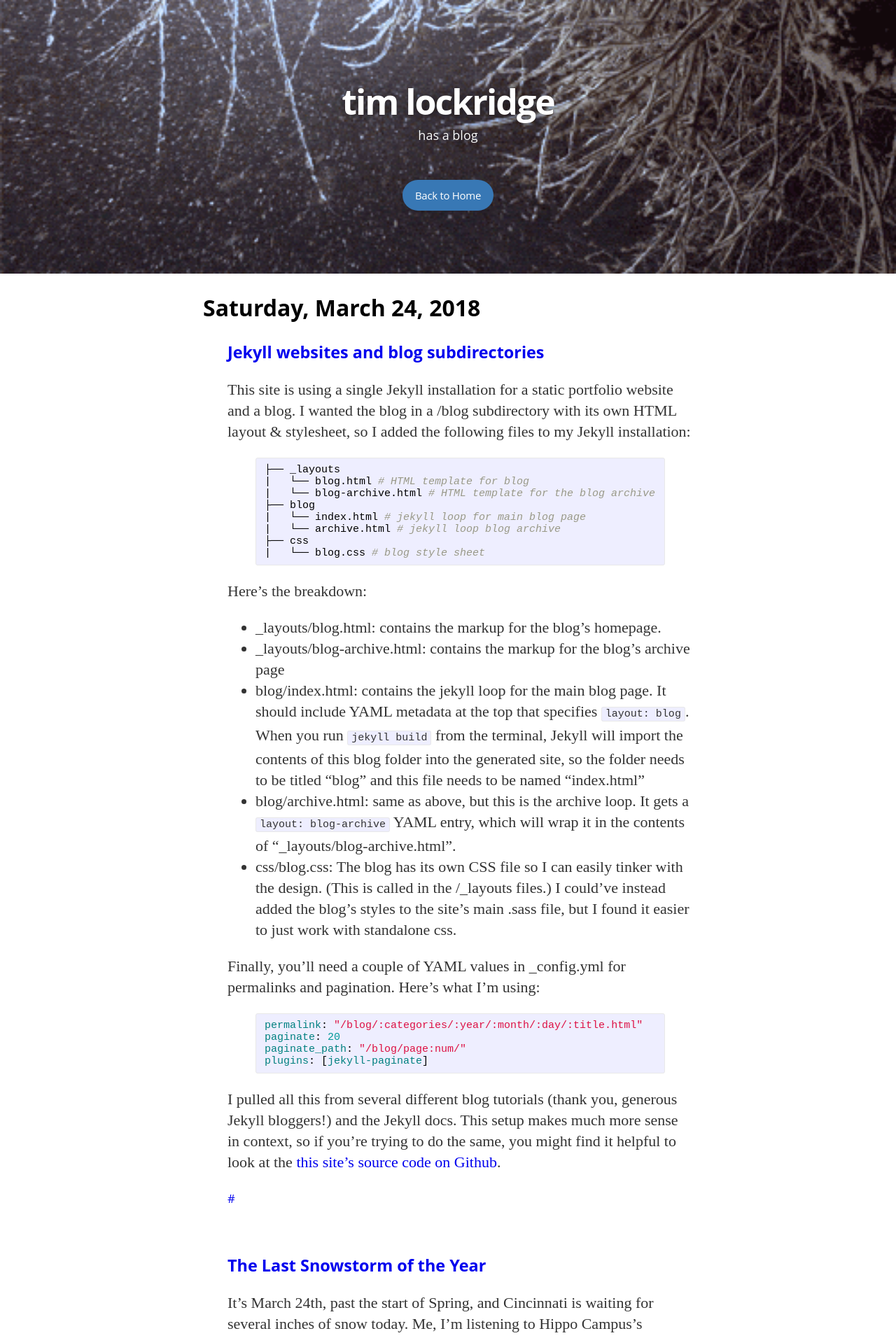
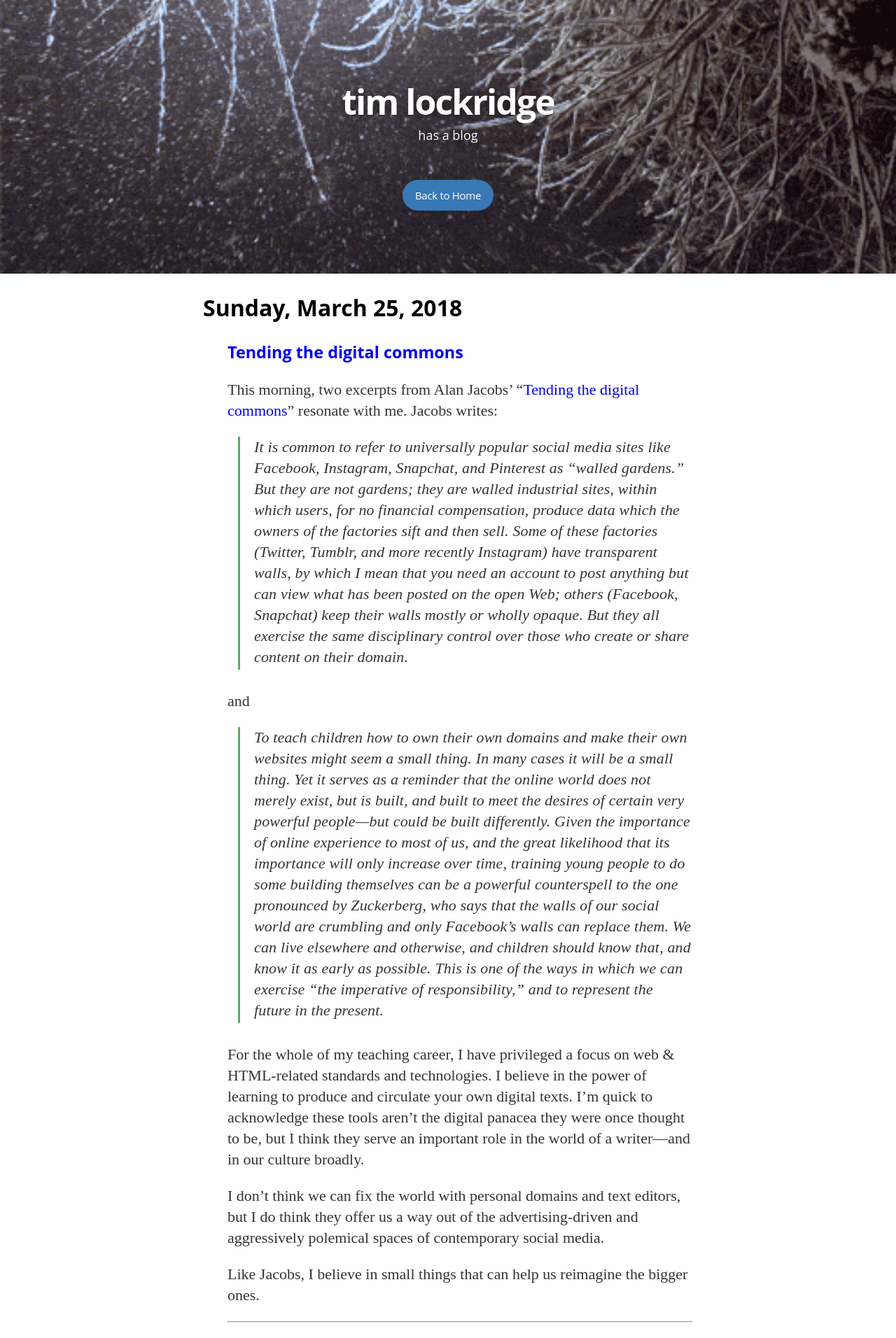
Before and after one commit to timlockridge/timlockridgedotcom, a Jekyll site: the page built from blog/index.html, in a window 1280 px wide. Shown: the top 1912 px of the page at 70% size. Built offline with Jekyll 4.4.1, drawn with Linux system fonts in a browser that asks for light colours; nearby versions of some CDN libraries; some web fonts are replaced; Markdown is read by kramdown in place of the engine named in the settings; the list of posts is cut into pages by our own code; comment, search, counter and statistics services are not loaded; some of the changed text lies outside the part shown.

Commit message:
new post; adjusting blockquote css

```diff
--- /dev/null
+++ b/_posts/2018-03-25-tending-the-digital-commons.md
@@ -0,0 +1,23 @@
+---
+layout: post
+title: Tending the digital commons
+date: 2018-03-25 10:26:56
+comments: true
+---
+This morning, two excerpts from Alan Jacobs' "[Tending the digital commons](http://www.iasc-culture.org/THR/THR_article_2018_Spring_Jacobs.php)" resonate with me. Jacobs writes:
+
+> It is common to refer to universally popular social media sites like Facebook, Instagram, Snapchat, and Pinterest as “walled gardens.” But they are not gardens; they are walled industrial sites, within which users, for no financial compensation, produce data which the owners of the factories sift and then sell. Some of these factories (Twitter, Tumblr, and more recently Instagram) have transparent walls, by which I mean that you need an account to post anything but can view what has been posted on the open Web; others (Facebook, Snapchat) keep their walls mostly or wholly opaque. But they all exercise the same disciplinary control over those who create or share content on their domain.
+
+and
+
+> To teach children how to own their own domains and make their own websites might seem a small thing. In many cases it will be a small thing. Yet it serves as a reminder that the online world does not merely exist, but is built, and built to meet the desires of certain very powerful people—but could be built differently. Given the importance of online experience to most of us, and the great likelihood that its importance will only increase over time, training young people to do some building themselves can be a powerful counterspell to the one pronounced by Zuckerberg, who says that the walls of our social world are crumbling and only Facebook’s walls can replace them. We can live elsewhere and otherwise, and children should know that, and know it as early as possible. This is one of the ways in which we can exercise “the imperative of responsibility,” and to represent the future in the present.
+
+For the whole of my teaching career, I have privileged a focus on web & HTML-related standards and technologies. I believe in the power of learning to produce and circulate your own digital texts. I'm quick to acknowledge these tools aren't the digital panacea they were once thought to be, but I think they serve an important role in the world of a writer—and in our culture broadly.
+
+I don't think we can fix the world with personal domains and text editors, but I do think they offer us a way out of the advertising-driven and aggressively polemical spaces of contemporary social media.
+
+Like Jacobs, I believe in small things that can help us reimagine the bigger ones.
+
+<hr>
+
+Link: "[Tending the Digital Commons: A Small Ethics toward the Future](http://www.iasc-culture.org/THR/THR_article_2018_Spring_Jacobs.php)" from _The Hedgehog Review_, Vol. 20, No. 1.
--- a/css/blog.css
+++ b/css/blog.css
@@ -72,3 +72,20 @@ h2 {
   font-family: "Open Sans", sans-serif;
   font-size: 16px;
 }
+
+.blog-mainpage blockquote {
+  margin: 0 0 30px;
+  margin-left: 15px;
+  border-left: 3px solid #57ad68;
+  padding-left: 20px;
+}
+
+.blog-mainpage blockquote p {
+    letter-spacing: 0.01rem;
+    font-weight: 400;
+    font-style: italic;
+    mborder-left: 3px solid #57ad68;
+    mpadding-left: 20px;
+    mmargin-left: -26px;
+    padding-bottom: 3px;
+}
--- a/css/main.sass
+++ b/css/main.sass
@@ -376,7 +376,9 @@ body
       -moz-hyphens: auto
       hyphens: auto
     a
-      color: #333
+      color: rgb(72,119,176)
+      text-decoration: none
+    a:hover
       text-decoration: underline
     img
       max-width: 100%
```
